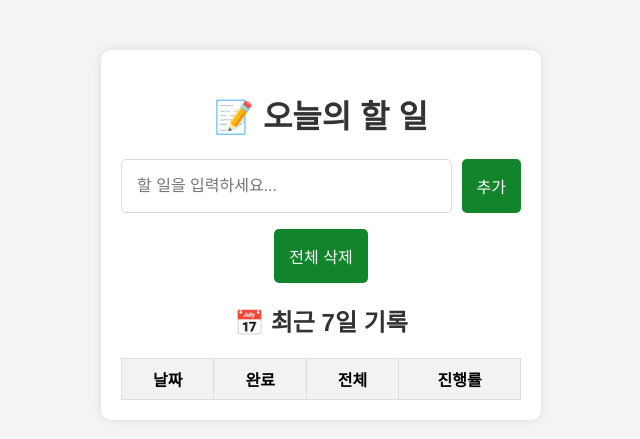
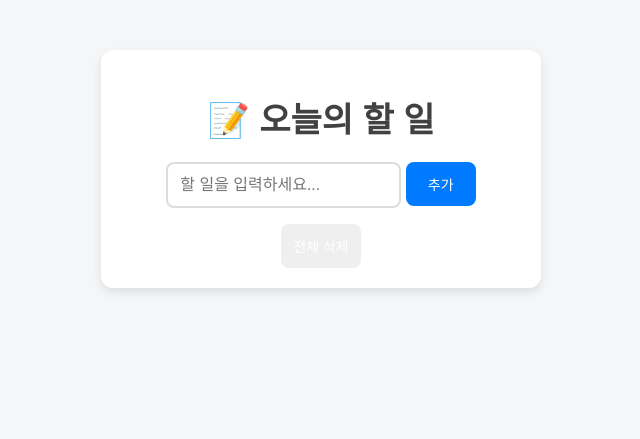
Before and after one commit to logan980102/PostgreSQL-todo, a Flask app: page / in a window 1280 px wide. Shown: the top 439 px of the page, without its empty margins (319-959 px from the left). Run offline with Flask 3, Linux system fonts and the light colour scheme; data that the repository does not hold is empty; some libraries are stand-ins or nearby versions.

Commit message:
기록삭제

```diff
--- a/static/styles.css
+++ b/static/styles.css
@@ -1,94 +1,148 @@
+/* 전체 페이지 스타일 */
 body {
   font-family: "Arial", sans-serif;
+  background-color: #f4f6f8; /* 밝은 배경 */
   text-align: center;
-  background-color: #f4f4f4;
-  cursor: url("/static/cursor.png"), auto;
+  margin: 0;
+  padding: 0;
 }
 
+/* 투두리스트 컨테이너 */
 .container {
+  width: 90%;
   max-width: 400px;
   margin: 50px auto;
+  background: white;
   padding: 20px;
-  background: white;
-  border-radius: 10px;
-  box-shadow: 0 0 10px rgba(0, 0, 0, 0.1);
+  border-radius: 12px;
+  box-shadow: 0 4px 10px rgba(0, 0, 0, 0.1);
 }
 
-h1,
-h2 {
-  color: #333;
+/* 제목 스타일 - 더 크고 강조된 스타일 */
+h1 {
+  color: #414141;
+  font-size: 34px; /* 제목 크기 증가 */
+  margin-bottom: 20px;
+  font-weight: bold;
 }
 
-.input-container {
+/* 입력 영역 */
+.input-area {
   display: flex;
   gap: 10px;
+  margin-bottom: 20px;
 }
 
 input {
   flex: 1;
-  padding: 15px; /* 🔹 크기 증가 */
-  border: 1px solid #ddd;
-  border-radius: 5px;
-  font-size: 16px; /* 🔹 글씨 크기 증가 */
+  padding: 12px;
+  border: 2px solid #ddd;
+  border-radius: 8px;
+  font-size: 16px;
 }
 
+/* 버튼 기본 스타일 */
 button {
-  padding: 15px; /* 🔹 버튼 크기 증가 */
-  font-size: 16px; /* 🔹 버튼 글씨 크기 증가 */
-  background: #12852c;
+  padding: 12px;
+  border: none;
+  border-radius: 8px;
   color: white;
-  border: none;
-  border-radius: 5px;
+  font-size: 14px;
   cursor: pointer;
 }
 
-button:hover {
-  background: #218838;
+/* 추가 버튼 */
+#add-btn {
+  background-color: #007bff;
+  width: 70px;
 }
 
+#add-btn:hover {
+  background-color: #0056b3;
+}
+
+/* 리스트 스타일 */
 ul {
   list-style: none;
   padding: 0;
 }
 
+/* 개별 투두 항목 */
 li {
+  background: #fff;
+  padding: 12px;
+  border-radius: 8px;
   display: flex;
-  align-items: center; /* 🔹 위아래 중앙 정렬 */
   justify-content: space-between;
-  background: #fff;
-  margin: 5px 0;
-  padding: 15px;
-  border-radius: 5px;
-  box-shadow: 0 2px 4px rgba(0, 0, 0, 0.1);
+  align-items: center;
+  margin-bottom: 8px;
+  border: 1px solid #ddd;
+  transition: background 0.3s ease-in-out;
 }
 
+/* 투두 텍스트 */
+li span {
+  flex: 1;
+  text-align: left;
+  font-size: 16px;
+  color: black;
+}
+
+/* 버튼 컨테이너 (오른쪽 정렬 & 간격 추가) */
+.button-group {
+  display: flex;
+  gap: 20px; /* 버튼 사이 간격을 20px로 설정 */
+  margin-left: auto; /* 오른쪽 정렬 */
+  margin-right: 10px; /* 오른쪽 여백 추가 */
+}
+
+/* 완료 버튼 */
+.toggle-btn {
+  background-color: #28a745;
+  width: 45px;
+  height: 40px;
+  border-radius: 5px;
+  display: flex;
+  justify-content: center;
+  align-items: center;
+  font-size: 16px;
+}
+
+.toggle-btn:hover {
+  background-color: #218838;
+}
+
+/* 삭제 버튼 */
+.delete-btn {
+  background-color: #dc3545;
+  width: 45px;
+  height: 40px;
+  border-radius: 5px;
+  display: flex;
+  justify-content: center;
+  align-items: center;
+  font-size: 16px;
+}
+
+.delete-btn:hover {
+  background-color: #c82333;
+}
+
+/* 완료된 항목 스타일 */
 li.done {
   text-decoration: line-through;
   color: gray;
-  background-color: #d4f8d4 !important; /* ✅ 연초록색 배경 */
+  background: #e9f5e9;
 }
 
-.task-buttons {
-  display: flex;
-  gap: 10px; /* 🔹 버튼 사이 간격 조정 */
+/* 전체 삭제 버튼 */
+.reset {
+  margin-top: 15px;
+  background: #ff3c3c; /* 더 부드러운 노란색으로 변경 */
+  color: white;
+  font-weight: bold;
 }
 
-#history-container {
-  margin-top: 20px;
+.reset:hover {
+  background: #ff1e1e;
 }
-
-table {
-  width: 100%;
-  border-collapse: collapse;
-}
-
-th,
-td {
-  border: 1px solid #ddd;
-  padding: 8px;
-  text-align: center;
-}
-
-th {
-  background-color: #f2f2f2;
-}
--- a/templates/index.html
+++ b/templates/index.html
@@ -19,21 +19,6 @@
       </div>
       <ul id="task-list"></ul>
       <button id="reset-btn">전체 삭제</button>
-
-      <h2>📅 최근 7일 기록</h2>
-      <div id="history-container">
-        <table>
-          <thead>
-            <tr>
-              <th>날짜</th>
-              <th>완료</th>
-              <th>전체</th>
-              <th>진행률</th>
-            </tr>
-          </thead>
-          <tbody id="history-list"></tbody>
-        </table>
-      </div>
     </div>
     <script src="/static/script.js"></script>
   </body>
```
